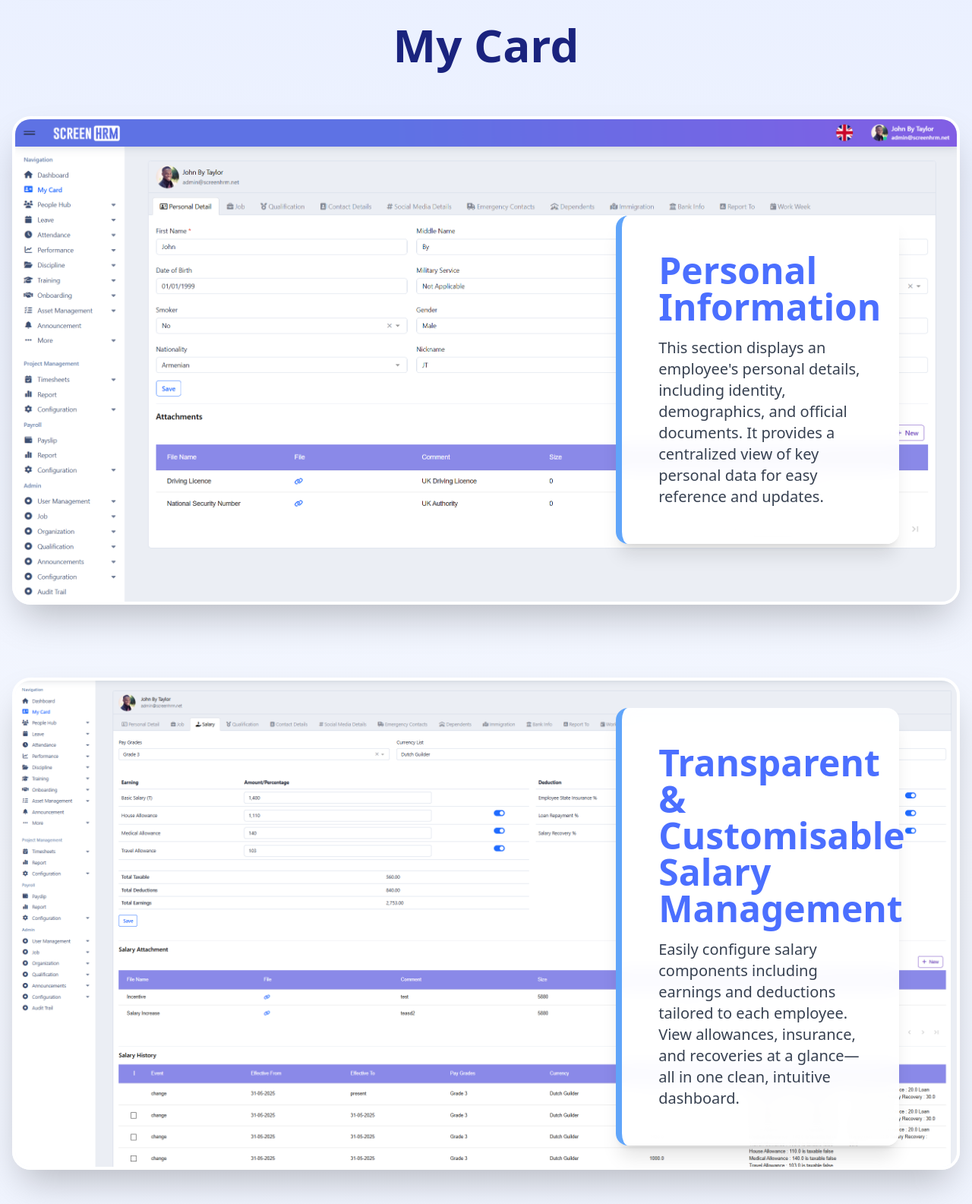
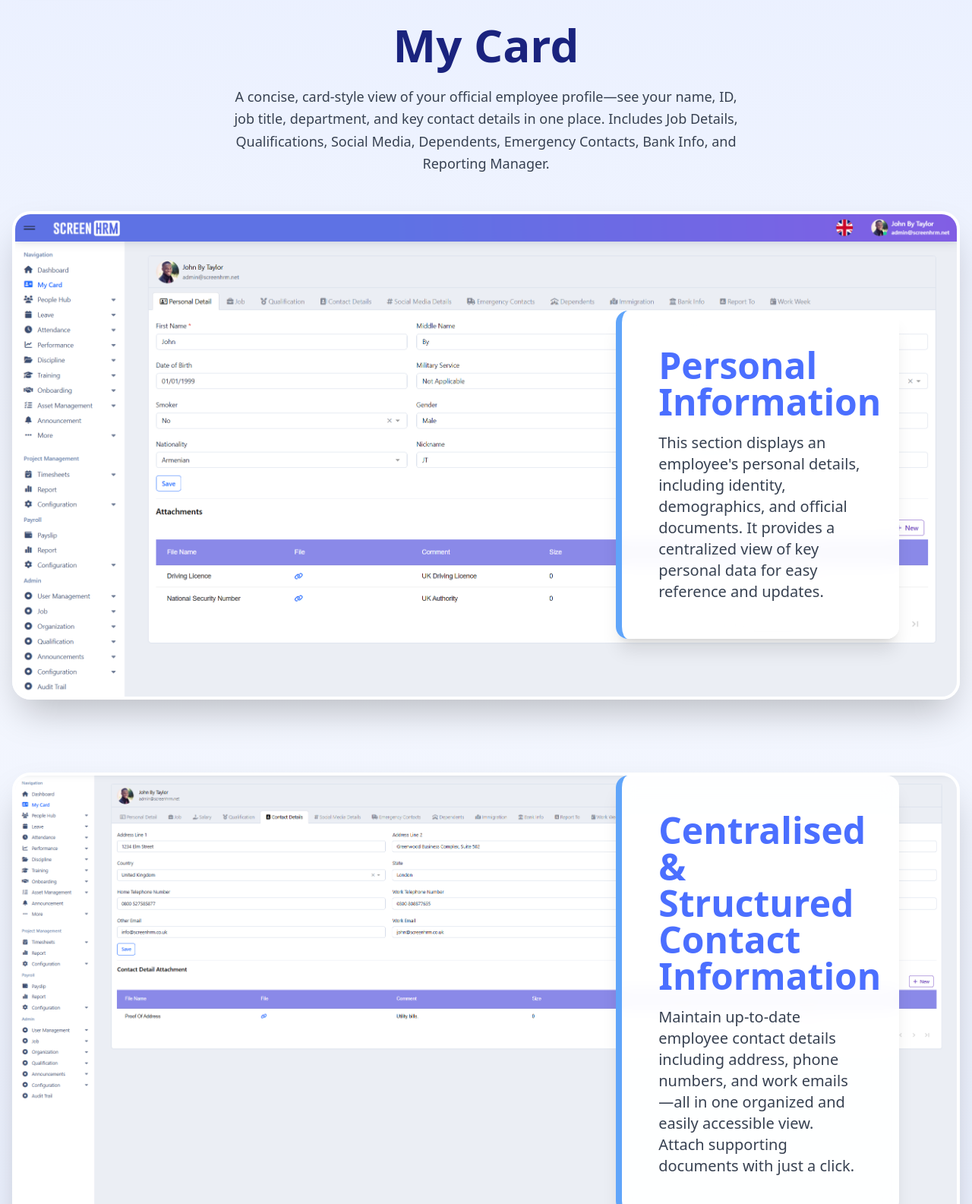
Before and after one commit to IbraJokha/HrmLanding, an Astro site: page /modules/my-card in a window 1280 px wide. Shown: the part 175-1760 px from the top of the page at 76% size. Built offline with nearby package versions, Linux system fonts and the light colour scheme; Astro itself is replaced by a stand-in of ours.

Commit message:
added overivew to my card

```diff
--- a/src/pages/modules/my-card.astro
+++ b/src/pages/modules/my-card.astro
@@ -7,12 +7,7 @@ const features = [
   {
     image: '/images/myCard/my_details_ss.png',
     title: 'Personal Information',
-    desc: 'This section displays an employee\'s personal details, including identity, demographics, and official documents. It provides a centralized view of key personal data for easy reference and updates.',
-  },
-  {
-    image: '/images/myCard/salary.png',
-    title: 'Transparent & Customisable Salary Management',
-    desc: 'Easily configure salary components including earnings and deductions tailored to each employee. View allowances, insurance, and recoveries at a glance—all in one clean, intuitive dashboard.',
+    desc: "This section displays an employee's personal details, including identity, demographics, and official documents. It provides a centralized view of key personal data for easy reference and updates.",
   },
   {
     image: '/images/myCard/contactDetails.png',
@@ -31,9 +26,19 @@ const features = [
           ← Back to Modules
         </a>
       </div>
-      <h1 class="text-4xl md:text-6xl font-extrabold text-brand-dark mb-16 text-center animate-fade-in">
+
+      <h1 class="text-4xl md:text-6xl font-extrabold text-brand-dark mb-6 text-center animate-fade-in">
         My Card
       </h1>
+
+      <!-- Sleek Overview under the Title -->
+      <div class="max-w-2xl mx-auto text-center text-gray-700 mb-12">
+        <p class="text-lg leading-relaxed">
+          A concise, card-style view of your official employee profile—see your name, ID, job title, department, and key contact details in one place. Includes Job Details, Qualifications, Social Media, Dependents, Emergency Contacts, Bank Info, and Reporting Manager.
+        </p>
+      </div>
+      <!-- /Sleek Overview -->
+
       <div class="flex flex-col gap-16 md:gap-24">
         {features.map((feature, idx) => (
           <div class="md:relative" key={idx}>
```
